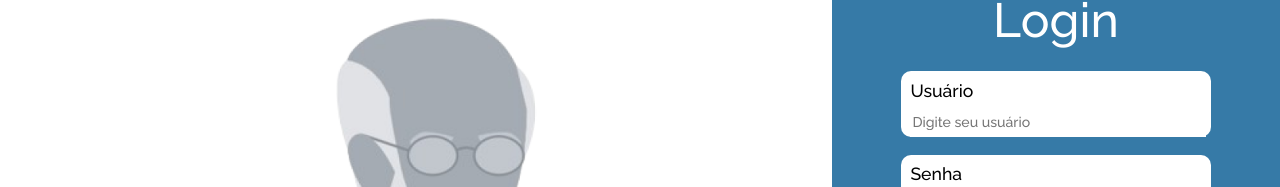
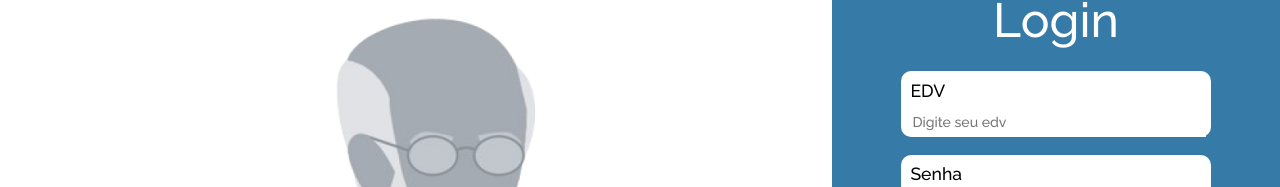
Before and after one commit to aldse/generateDiagram, a React (Vite) app in the folder Front/: page / in a window 1280 px wide. Shown: the part 246-433 px from the top of the page. Built offline with nearby package versions, Linux system fonts and the light colour scheme; a web font is replaced by a local one.

Commit message:
Login OK

```diff
--- a/Front/src/components/CadastroComponents/index.jsx
+++ b/Front/src/components/CadastroComponents/index.jsx
@@ -73,8 +73,7 @@ function CadastroComponents() {
         password,
         confirmPassword
       });
-      console.log("Dados:", response)
-      console.log("Create register!")
+      console.log("Create register!");
       navigate("/");
     } catch (error) {
       console.error("Erro ao chamar a API:", error);
--- a/Front/src/components/HomeComponents/index.jsx
+++ b/Front/src/components/HomeComponents/index.jsx
@@ -4,10 +4,32 @@ import logo from "../../assets/label bosch.png";
 import { Image } from "react-bootstrap";
 import Form from "react-bootstrap/Form";
 import Button from "react-bootstrap/Button";
-import React from "react";
+import React, { useState } from "react";
 import { Link } from "react-router-dom";
+import { generateDiagram } from "../../api/genereateDiagram";
+import { useNavigate } from "react-router-dom";
 
 function HomeComponents() {
+  const [edv, setEdv] = useState("");
+  const [password, setPassword] = useState("");
+
+  const navigate = useNavigate();
+
+  const handleSubmit = async (event) => {
+    event.preventDefault();
+
+    try {
+      const response = await generateDiagram.post("/user/login", {
+        edv,
+        password
+      });
+      console.log("Login successful!");
+      navigate("/page2");
+    } catch (error) {
+      console.error("Erro ao chamar a API:", error);
+    }
+  }
+
   return (
     <div className={styles.container}>
       <div className={styles.white}>
@@ -24,35 +46,39 @@ function HomeComponents() {
         </div>
         <div className={styles.bluelabelinput1}>
           <div className={styles.ff}>
-            <label className={styles.label} htmlFor="user">
-              Usuário
+            <label className={styles.label} htmlFor="edv">
+              EDV
             </label>
             <Form.Floating className="mb-3">
               <Form.Control
                 className={styles.a}
-                id="user"
-                type="username"
-                placeholder="Digite seu usuário"
+                id="edv"
+                type="text"
+                placeholder="Digite seu edv"
+                value={edv}
+                onChange={(e) => setEdv(e.target.value)}
               />
             </Form.Floating>
           </div>
         </div>
         <div className={styles.bluelabelinput2}>
           <div className={styles.ff}>
-            <label className={styles.label} htmlFor="senha">
+            <label className={styles.label} htmlFor="password">
               Senha
             </label>
             <Form.Floating className="mb-3">
               <Form.Control
                 className={styles.a}
-                id="senha"
+                id="password"
                 type="password"
                 placeholder="Digite sua senha"
+                value={password}
+                onChange={(e) => setPassword(e.target.value)}
               />
             </Form.Floating>
           </div>
         </div>
-        <Button className={styles.red}>Entrar</Button>
+        <Button className={styles.red} onClick={handleSubmit}>Entrar</Button>
         <Link to="/page1" className={styles.linka}>
           <Button className={styles.link}>Cadastre-se aqui</Button>
         </Link>
```
Also changed, not shown: 1 other file (tests, documents, lock files or other folders).
